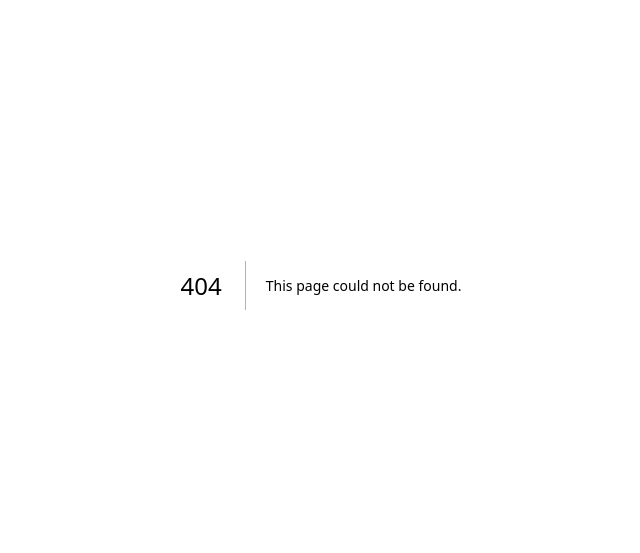
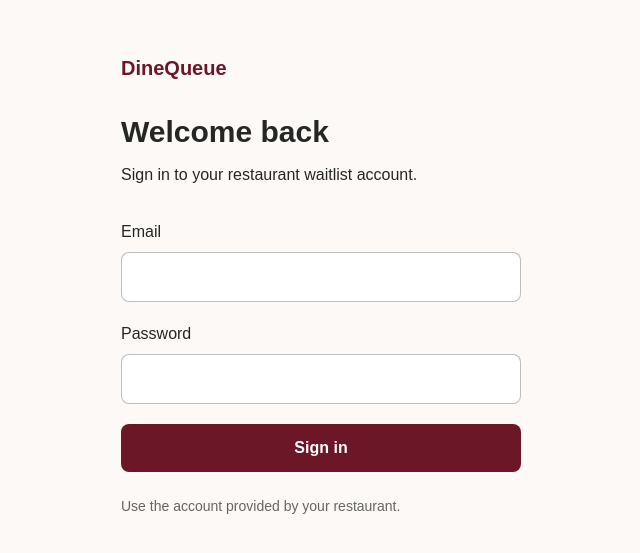
Before and after one commit to bbxndg/DineQueue, a Next.js app in the folder apps/web/: page /login in a window 1280 px wide. Before the commit this address had no page. Shown: the part 115-668 px from the top of the page, without its empty margins (319-959 px from the left). Built offline with nearby package versions, Linux system fonts and the light colour scheme; no server answers.

Commit message:
feat(web): add sign-in and authenticated role shells

```diff
--- a/apps/web/next.config.mjs
+++ b/apps/web/next.config.mjs
@@ -8,7 +8,17 @@ const nextConfig = {
     return [
       { source: '/api/health/live', destination: `${backendOrigin}/health/live` },
       { source: '/api/health/ready', destination: `${backendOrigin}/health/ready` },
+      { source: '/api/v1/auth/login', destination: `${backendOrigin}/api/v1/auth/login` },
+      { source: '/api/v1/auth/me', destination: `${backendOrigin}/api/v1/auth/me` },
+      { source: '/api/v1/auth/logout', destination: `${backendOrigin}/api/v1/auth/logout` },
     ];
+  },
+  async headers() {
+    return [{ source: '/:path*', headers: [
+      { key: 'X-Content-Type-Options', value: 'nosniff' },
+      { key: 'X-Frame-Options', value: 'DENY' },
+      { key: 'Referrer-Policy', value: 'same-origin' },
+    ] }];
   },
 };
 
--- /dev/null
+++ b/apps/web/src/app/error.tsx
@@ -0,0 +1,9 @@
+'use client';
+
+export default function ErrorPage({ reset }: { reset: () => void }) {
+  return <main className="mx-auto max-w-lg px-6 py-20">
+    <h1 className="text-2xl font-semibold">We cannot load your account right now</h1>
+    <p className="mt-4">Please check your connection and try again.</p>
+    <button onClick={reset} className="mt-6 rounded-lg bg-wine px-5 py-3 text-white">Try again</button>
+  </main>;
+}
--- /dev/null
+++ b/apps/web/src/app/host/queue/page.tsx
@@ -0,0 +1,19 @@
+import { redirect } from 'next/navigation';
+import { requireSession } from '@/lib/auth';
+import { SignOut } from '@/components/sign-out';
+
+export default async function HostPage() {
+  const session = await requireSession();
+  if (session.user.role !== 'HOST') redirect('/');
+  return <main className="mx-auto min-h-screen max-w-5xl px-6 py-10">
+    <header className="flex items-center justify-between gap-4 border-b border-wine/20 pb-6">
+      <p className="text-xl font-semibold text-wine">DineQueue · Host</p>
+      <SignOut csrfToken={session.csrfToken} />
+    </header>
+    <section className="py-16">
+      <p className="mb-3 text-sm font-semibold uppercase tracking-widest text-wine">Host account</p>
+      <h1 className="text-3xl font-semibold">Welcome, {session.user.displayName}</h1>
+      <p className="mt-6 leading-relaxed">You are signed in. Queue operations will be available when the waitlist opens.</p>
+    </section>
+  </main>;
+}
--- /dev/null
+++ b/apps/web/src/app/loading.tsx
@@ -0,0 +1 @@
+export default function Loading() { return <p role="status" className="p-10">Loading your account…</p>; }
--- /dev/null
+++ b/apps/web/src/app/login/page.tsx
@@ -0,0 +1,19 @@
+import { redirect } from 'next/navigation';
+import { cookies } from 'next/headers';
+import { currentSession } from '@/lib/auth';
+import { LoginForm } from '@/components/login-form';
+
+export default async function LoginPage() {
+  const session = await currentSession();
+  if (session) redirect(session.user.role === 'HOST' ? '/host/queue' : '/');
+  const jar = await cookies();
+  const endedSession = jar.has('dineq_session') || jar.has('__Host-dineq_session');
+  return <main className="mx-auto flex min-h-screen max-w-md flex-col justify-center px-6 py-12">
+    <p className="mb-8 text-xl font-semibold text-wine">DineQueue</p>
+    <h1 className="text-3xl font-semibold">Welcome back</h1>
+    <p className="mt-3 leading-relaxed">Sign in to your restaurant waitlist account.</p>
+    {endedSession && <p role="status" className="mt-4 rounded-lg border border-wine/30 p-3 text-wine">Your session has ended. Please sign in again.</p>}
+    <LoginForm />
+    <p className="mt-6 text-sm text-ink/70">Use the account provided by your restaurant.</p>
+  </main>;
+}
--- a/apps/web/src/app/page.tsx
+++ b/apps/web/src/app/page.tsx
@@ -1,16 +1,22 @@
-export default function Home() {
+import { redirect } from 'next/navigation';
+import { requireSession } from '@/lib/auth';
+import { SignOut } from '@/components/sign-out';
+
+export default async function Home() {
+  const session = await requireSession();
+  if (session.user.role === 'HOST') redirect('/host/queue');
   return (
     <main className="mx-auto flex min-h-screen max-w-5xl flex-col px-6 py-10 sm:px-12">
       <header className="border-b border-wine/20 pb-6 text-xl font-semibold tracking-tight text-wine">
-        DineQueue
+        <div className="flex items-center justify-between gap-4"><span>DineQueue</span><SignOut csrfToken={session.csrfToken} /></div>
       </header>
       <section className="my-auto max-w-2xl py-20" aria-labelledby="welcome">
-        <p className="mb-5 text-sm font-semibold uppercase tracking-widest text-wine">Restaurant waitlist</p>
+        <p className="mb-5 text-sm font-semibold uppercase tracking-widest text-wine">Customer account</p>
         <h1 id="welcome" className="text-4xl leading-tight font-semibold tracking-tight sm:text-6xl">
-          A clearer place in line.
+          Welcome, {session.user.displayName}
         </h1>
         <p className="mt-8 max-w-lg text-lg leading-relaxed">
-          Our online waitlist is being prepared. Please check with your host for queue information.
+          You are signed in. Online queue entry is being prepared. Please check with your host for queue information.
         </p>
       </section>
       <footer className="border-t border-wine/20 pt-6 text-sm">Walk-in dining, together.</footer>
--- /dev/null
+++ b/apps/web/src/components/login-form.tsx
@@ -0,0 +1,41 @@
+'use client';
+
+import { useState, type FormEvent } from 'react';
+import { useRouter } from 'next/navigation';
+
+export function LoginForm() {
+  const router = useRouter();
+  const [pending, setPending] = useState(false);
+  const [error, setError] = useState('');
+  async function submit(event: FormEvent<HTMLFormElement>) {
+    event.preventDefault();
+    if (pending) return;
+    const form = new FormData(event.currentTarget);
+    setPending(true); setError('');
+    try {
+      const response = await fetch('/api/v1/auth/login', {
+        method: 'POST', credentials: 'same-origin', headers: { 'Content-Type': 'application/json' },
+        body: JSON.stringify({ email: form.get('email'), password: form.get('password') }),
+      });
+      if (!response.ok) {
+        setError(response.status === 401 ? 'Email or password is incorrect.' : response.status === 429 ? 'Too many attempts. Please wait a minute and try again.' : 'Unable to sign in. Please try again.');
+        return;
+      }
+      const { user } = await response.json();
+      router.replace(user.role === 'HOST' ? '/host/queue' : '/'); router.refresh();
+    } catch { setError('Unable to connect. Please try again.'); }
+    finally { setPending(false); }
+  }
+  return <form onSubmit={submit} className="mt-8 grid gap-5" aria-busy={pending}>
+    <div className="grid gap-2">
+      <label htmlFor="email" className="font-medium">Email</label>
+      <input id="email" name="email" type="email" autoComplete="username" required maxLength={254} disabled={pending} className="rounded-lg border border-ink/30 bg-white px-4 py-3 focus:outline-2 focus:outline-wine" />
+    </div>
+    <div className="grid gap-2">
+      <label htmlFor="password" className="font-medium">Password</label>
+      <input id="password" name="password" type="password" autoComplete="current-password" required maxLength={128} disabled={pending} className="rounded-lg border border-ink/30 bg-white px-4 py-3 focus:outline-2 focus:outline-wine" />
+    </div>
+    {error && <p role="alert" className="rounded-lg border border-wine/30 bg-white p-3 text-wine">{error}</p>}
+    <button disabled={pending} className="rounded-lg bg-wine px-5 py-3 font-semibold text-white disabled:opacity-60">{pending ? 'Signing in…' : 'Sign in'}</button>
+  </form>;
+}
--- /dev/null
+++ b/apps/web/src/components/sign-out.tsx
@@ -0,0 +1,23 @@
+'use client';
+
+import { useState } from 'react';
+import { useRouter } from 'next/navigation';
+
+export function SignOut({ csrfToken }: { csrfToken: string }) {
+  const router = useRouter();
+  const [pending, setPending] = useState(false);
+  const [error, setError] = useState('');
+  async function logout() {
+    setPending(true); setError('');
+    try {
+      const response = await fetch('/api/v1/auth/logout', { method: 'POST', credentials: 'same-origin', headers: { 'X-CSRF-Token': csrfToken } });
+      if (response.ok || response.status === 401) { router.replace('/login'); router.refresh(); }
+      else setError('Unable to sign out. Refresh this page and try again.');
+    } catch { setError('Unable to connect. Please try again.'); }
+    finally { setPending(false); }
+  }
+  return <div>
+    <button onClick={logout} disabled={pending} className="rounded-lg border border-wine px-4 py-2 font-medium text-wine disabled:opacity-60">{pending ? 'Signing out…' : 'Sign out'}</button>
+    {error && <p role="alert" className="mt-3 text-wine">{error}</p>}
+  </div>;
+}
--- /dev/null
+++ b/apps/web/src/lib/auth.ts
@@ -0,0 +1,28 @@
+import 'server-only';
+import { cookies } from 'next/headers';
+import { redirect } from 'next/navigation';
+
+export type CurrentSession = {
+  user: { id: string; displayName: string; role: 'CUSTOMER' | 'HOST' };
+  csrfToken: string;
+};
+
+export async function currentSession(): Promise<CurrentSession | null> {
+  const jar = await cookies();
+  const session = jar.get('__Host-dineq_session') ?? jar.get('dineq_session');
+  if (!session) return null;
+  const origin = process.env.API_INTERNAL_URL ?? 'http://127.0.0.1:8080';
+  const response = await fetch(`${origin}/api/v1/auth/me`, {
+    headers: { Cookie: `${session.name}=${encodeURIComponent(session.value)}` },
+    cache: 'no-store', signal: AbortSignal.timeout(5000),
+  });
+  if (response.status === 401) return null;
+  if (!response.ok) throw new Error('Sign-in service is temporarily unavailable.');
+  return response.json();
+}
+
+export async function requireSession() {
+  const session = await currentSession();
+  if (!session) redirect('/login');
+  return session;
+}
```
